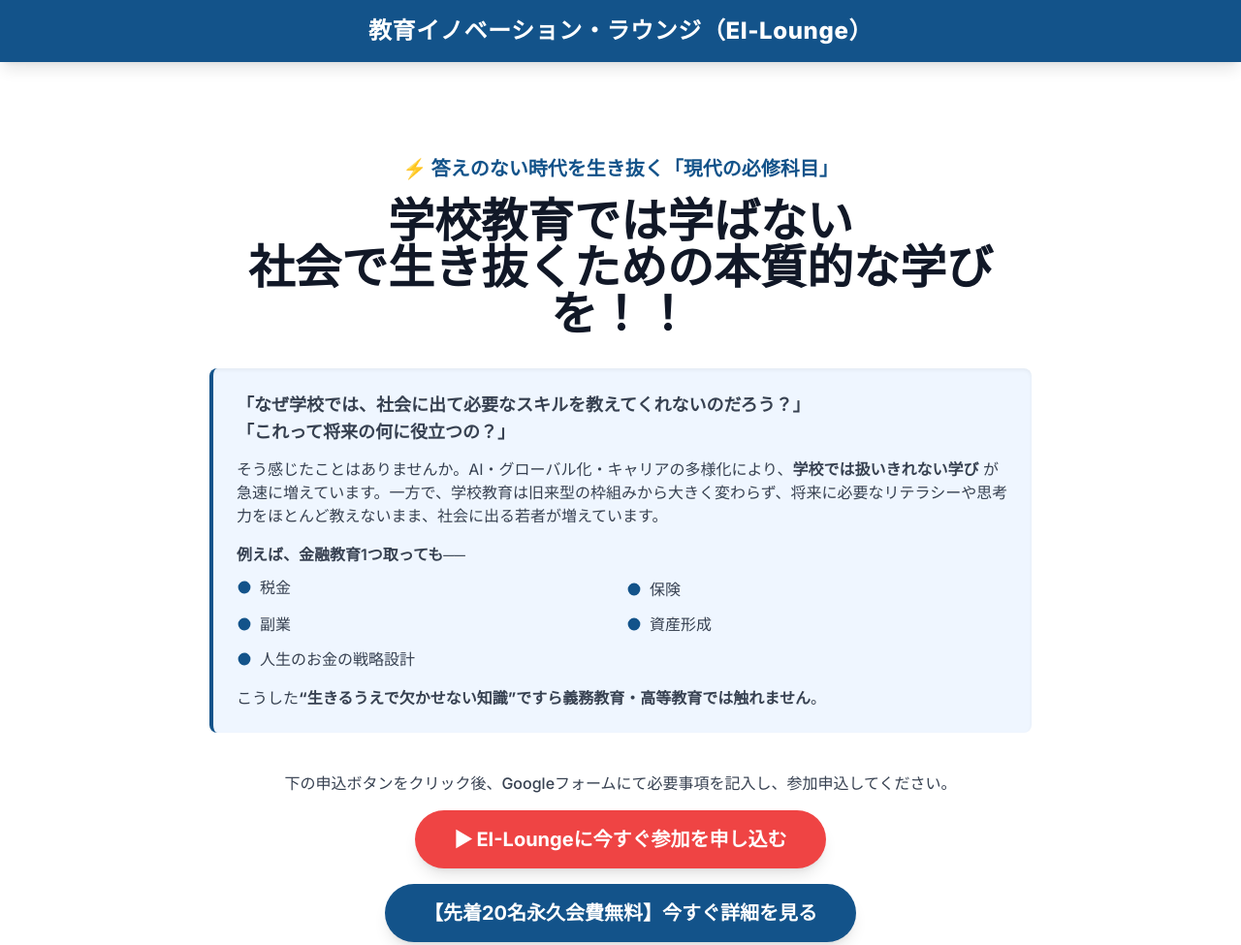
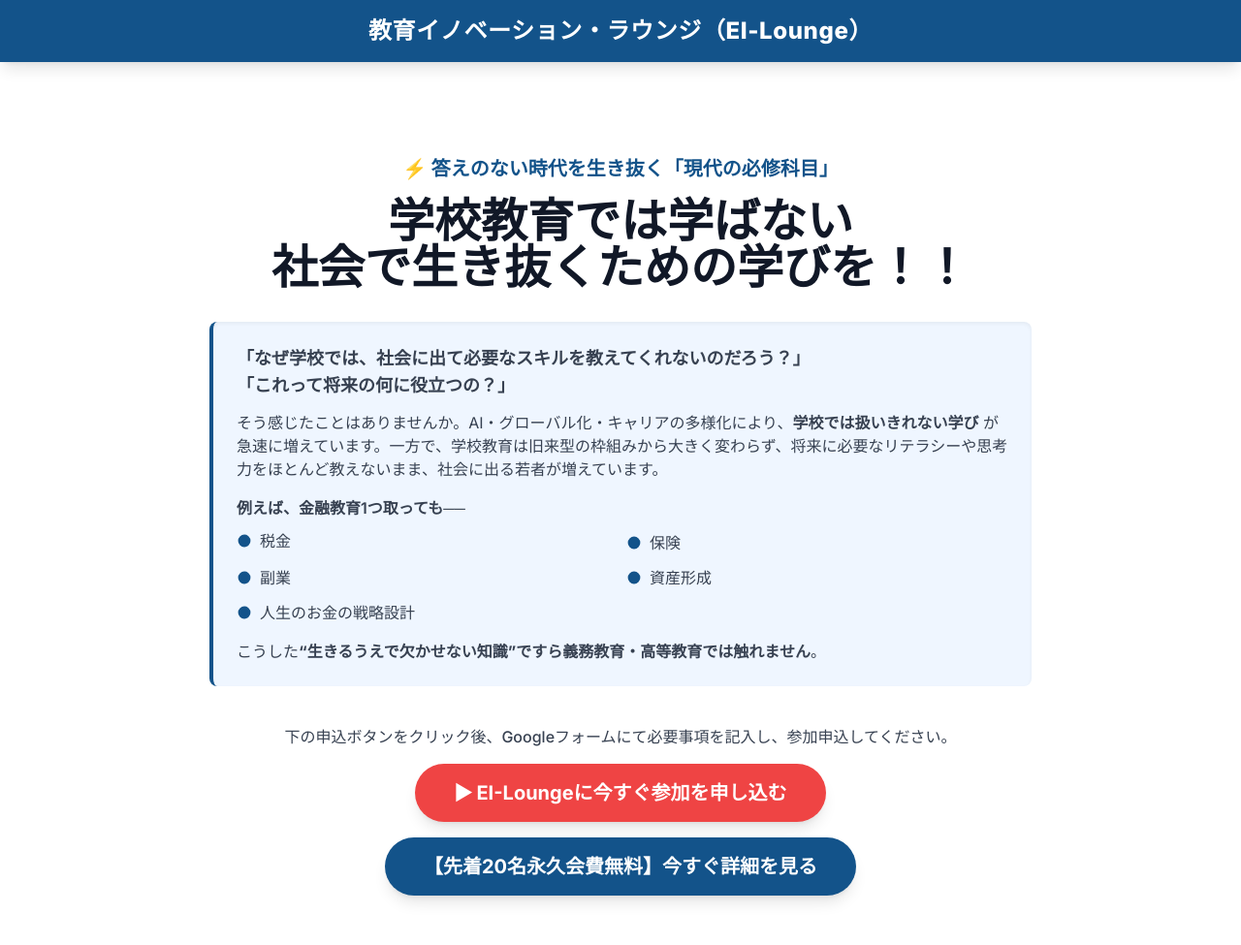
Before and after one commit to LearningBridge/community, a plain HTML site: page index.html in a window 1280 px wide. Shown: the top 975 px of the page at 97% size. Drawn offline with nearby package versions, Linux system fonts and the light colour scheme.

Commit message:
2025.12.11.16:05 fix

```diff
--- a/index.html
+++ b/index.html
@@ -66,7 +66,7 @@
                 </p>
                 <!-- 行間1.15を適用 -->
                 <h2 class="text-4xl md:text-5xl font-extrabold text-gray-900 leading-115 mb-6 text-center">
-                    学校教育では学ばない<br>社会で生き抜くための本質的な学びを！！
+                    学校教育では学ばない<br>社会で生き抜くための学びを！！
                 </h2>
 
                 <!-- ユーザー指定の導入ブロック (bg-blue-50 border-l-4 border-primary-blue) -->
```
